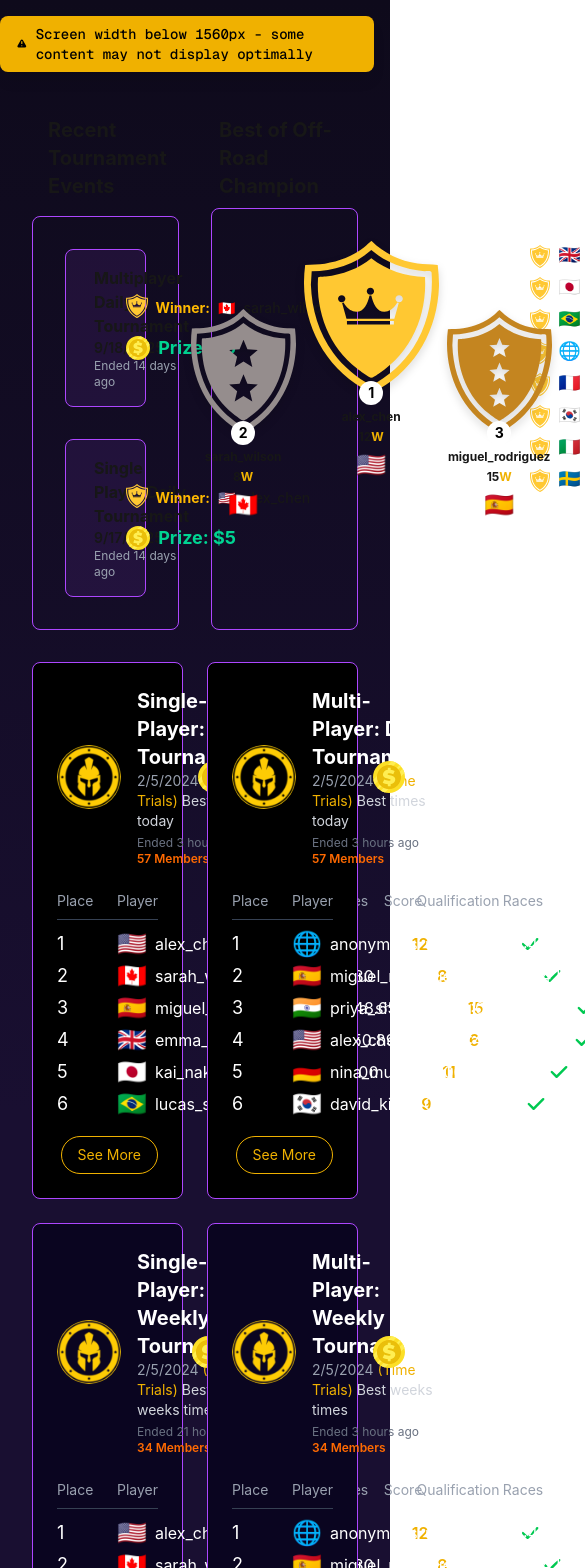
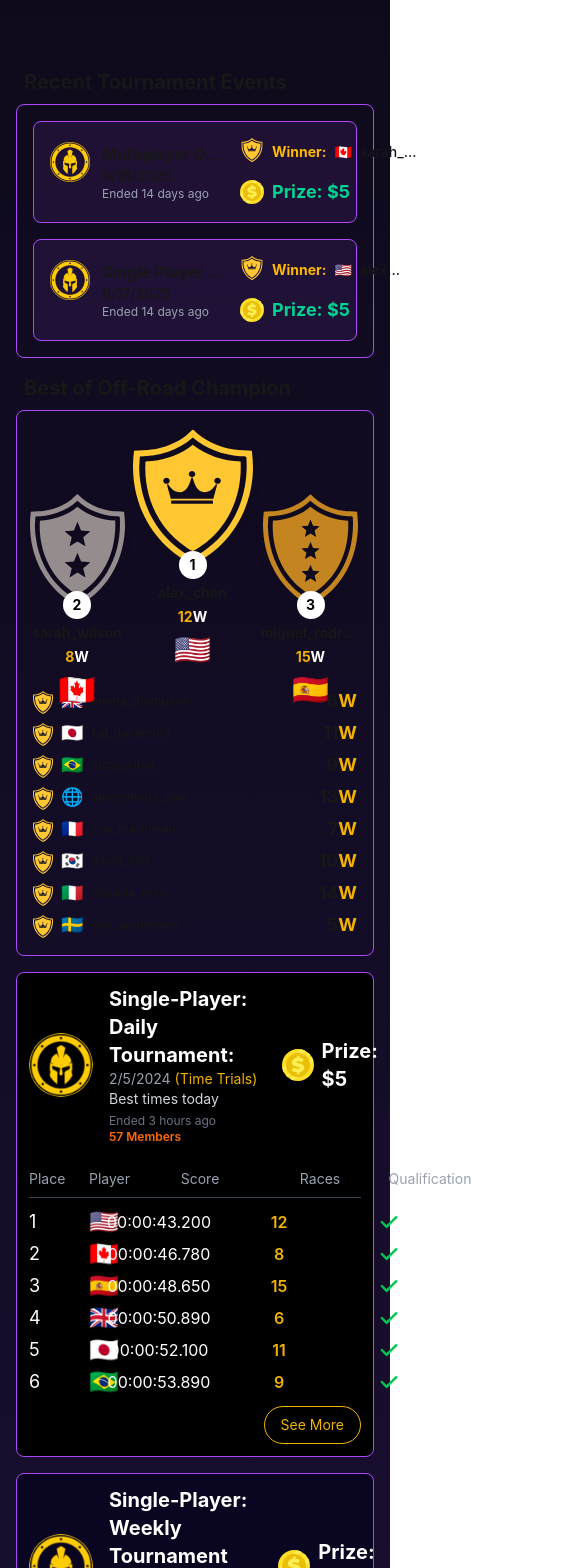
Before and after one commit to icedTet/offroad-champion-leaderboard, a Next.js app: page / in a window 390 px wide. Shown: the top 1568 px of the page, 585 px wide, since content can reach past the window. Built offline with nearby package versions, Linux system fonts and the light colour scheme.

Commit message:
fix mobile stretching

```diff
--- a/src/components/v2/AllTimeBest/Podium.tsx
+++ b/src/components/v2/AllTimeBest/Podium.tsx
@@ -40,10 +40,10 @@ export const Podium = ({ entries }: PodiumProps) => {
       <h4 className="text-xl font-bold font-family-inter pl-2 mb-2">
         Best of Off-Road Champion
       </h4>
-      <div className="border border-purple-500 rounded-lg p-8 font-family-inter flex-1">
-        <div className="flex items-start gap-8">
+      <div className="border border-purple-500 rounded-lg p-4 md:p-6 lg:p-8 font-family-inter flex-1">
+        <div className="flex flex-col lg:flex-row items-center lg:items-start gap-4 md:gap-6 lg:gap-8">
           {/* Podium Display */}
-          <div className="flex items-end justify-center gap-2 scale-100 w-max">
+          <div className="flex items-end justify-center gap-2 scale-100 w-max lg:w-auto">
             {podiumOrder.map((entry, idx) => {
               if (!entry) return null;
               const position = idx === 1 ? 1 : idx === 0 ? 2 : 3;
@@ -62,26 +62,30 @@ export const Podium = ({ entries }: PodiumProps) => {
                       alt={`Position ${position}`}
                       width={1.5 * (isFirst ? 90 : 70)}
                       height={1.5 * (isFirst ? 105 : 84)}
-                      className="drop-shadow-lg grow-0 shrink-0"
+                      className={`drop-shadow-lg grow-0 shrink-0 ${
+                        isFirst
+                          ? "w-[120px] h-[140px] md:w-[135px] md:h-[157px] lg:w-[90px] lg:h-[105px] xl:w-[120px] xl:h-[140px]"
+                          : "w-[95px] h-[114px] md:w-[105px] md:h-[126px] lg:w-[70px] lg:h-[84px] xl:w-[95px] xl:h-[114px]"
+                      }`}
                     />
                     {/* Position number bubble */}
-                    <div className="absolute -bottom-3 left-1/2 transform -translate-x-1/2 bg-white text-black rounded-full w-6 h-6 flex items-center justify-center text-sm font-bold">
+                    <div className="absolute -bottom-3 left-1/2 transform -translate-x-1/2 bg-white text-black rounded-full w-7 h-7 md:w-8 md:h-8 lg:w-6 lg:h-6 flex items-center justify-center text-sm font-bold">
                       {position}
                     </div>
                   </div>
 
                   {/* Username */}
-                  <div className="text-xs font-bold mb-1">
+                  <div className="text-sm md:text-base lg:text-xs font-bold mb-1 truncate max-w-[100px] md:max-w-[120px] lg:max-w-[80px]">
                     {entry.user.username}
                   </div>
                   {/* Number of Races */}
-                  <div className="text-xs font-bold mb-1">
-                    {entry.races.length}
-                    <span className="text-yellow-500">W</span>
+                  <div className="text-sm md:text-base lg:text-xs font-bold mb-1 truncate">
+                    <span className="text-yellow-500">{entry.races.length}</span>
+                    <span className="text-white">W</span>
                   </div>
 
                   {/* Flag */}
-                  <div className="text-2xl mb-1">
+                  <div className="text-3xl md:text-4xl lg:text-2xl mb-1">
                     {getCountryFlag(entry.user.countryCode)}
                   </div>
                 </div>
@@ -91,14 +95,14 @@ export const Podium = ({ entries }: PodiumProps) => {
 
           {/* Runner-ups list */}
           {runnerUps.length > 0 && (
-            <div className="flex flex-col space-y-1 flex-1">
+            <div className="flex flex-col space-y-1 flex-1 w-full lg:w-auto">
               {runnerUps.map((entry) => (
                 <div
                   key={entry.userId}
                   className="flex items-center justify-between"
                 >
-                  <div className="flex items-center gap-2">
-                    <div className="w-5 h-5">
+                  <div className="flex items-center gap-2 min-w-0 flex-1">
+                    <div className="w-5 h-5 flex-shrink-0">
                       <Image
                         src="/assets/winner.svg"
                         alt="Shield"
@@ -106,14 +110,14 @@ export const Podium = ({ entries }: PodiumProps) => {
                         height={20}
                       />
                     </div>
-                    <span className="text-lg">
+                    <span className="text-lg flex-shrink-0">
                       {getCountryFlag(entry.user.countryCode)}
                     </span>
-                    <span className="text-xs font-medium">
+                    <span className="text-xs font-medium truncate">
                       {entry.user.username}
                     </span>
                   </div>
-                  <div className="text-lg font-bold">
+                  <div className="text-lg font-bold flex-shrink-0">
                     {entry.races.length}
                     <span className="text-yellow-500">W</span>
                   </div>
--- a/src/components/v2/RecentEvents/RecentEvent.tsx
+++ b/src/components/v2/RecentEvents/RecentEvent.tsx
@@ -22,34 +22,34 @@ export const RecentEvent = (props: { event: TournamentEvent }) => {
             className={`w-10 h-10`}
           />
         </div>
-        <div className={`flex flex-col gap-0`}>
-          <h5 className={`font-bold text-base`}>{event.name}</h5>
-          <span className={`text-sm font-semibold`}>
+        <div className={`flex flex-col gap-0 min-w-0 flex-1`}>
+          <h5 className={`font-bold text-base truncate`}>{event.name}</h5>
+          <span className={`text-sm font-semibold truncate`}>
             {dayjs(event.startDate).format("M/D/YYYY")}
           </span>
-          <span className={`text-xs text-gray-400`}>
+          <span className={`text-xs text-gray-400 truncate`}>
             {new Date(event.endDate) > new Date() ? "Ends" : "Ended"}{" "}
             {dayjs(event.endDate).fromNow()}
           </span>
         </div>
       </div>
       <div className={`flex flex-col gap-4`}>
-        <div className={`flex flex-row gap-2 items-end `}>
+        <div className={`flex flex-row gap-2 items-end min-w-0`}>
           <img
             src="assets/winner.svg"
             alt="Winner Icon"
-            className={`w-6 h-6`}
+            className={`w-6 h-6 flex-shrink-0`}
           />
-          <span className={`text-sm font-bold text-amber-400`}>Winner:</span>
-          <div className={`flex flex-row gap-2 items-baseline`}>
-            <span className={`text-sm font-medium text-gray-400`}>
+          <span className={`text-sm font-bold text-amber-400 flex-shrink-0`}>Winner:</span>
+          <div className={`flex flex-row gap-2 items-baseline min-w-0 flex-1`}>
+            <span className={`text-sm font-medium text-gray-400 flex-shrink-0`}>
               {userDictionary[event.winningUserId ?? ""]?.countryCode
                 ? getUnicodeFlagIcon(
                     userDictionary[event.winningUserId ?? ""]?.countryCode ?? ""
                   )
                 : "🏳️"}
             </span>
-            <span className={`text-sm font-medium`}>
+            <span className={`text-sm font-medium truncate`}>
               {userDictionary[event.winningUserId ?? ""]?.username ?? "TBD"}
             </span>
           </div>
--- a/src/components/v2/RecentEvents/RecentEvents.tsx
+++ b/src/components/v2/RecentEvents/RecentEvents.tsx
@@ -6,11 +6,11 @@ export const RecentEvents = (props: { events: TournamentEvent[] }) => {
   const { events } = props;
   return (
     <div className={`flex flex-col h-full`}>
-      <h4 className="text-xl font-bold font-family-inter pl-4 mb-4">
+      <h4 className="text-xl font-bold font-family-inter pl-2 md:pl-3 lg:pl-4 mb-2 md:mb-3 lg:mb-4">
         Recent Tournament Events
       </h4>
       <div
-        className={`flex flex-col gap-8 border border-purple-500 p-8 rounded-lg font-family-inter flex-1`}
+        className={`flex flex-col gap-4 md:gap-6 lg:gap-8 border border-purple-500 p-4 md:p-6 lg:p-8 rounded-lg font-family-inter flex-1`}
       >
         {events.map((event) => (
           <RecentEvent key={event.id} event={event} />
--- a/src/components/v2/TournamentLeaderboard/LeaderboardRow.tsx
+++ b/src/components/v2/TournamentLeaderboard/LeaderboardRow.tsx
@@ -30,16 +30,16 @@ export const LeaderboardRow = ({
       <div className="text-white text-lg">{place}</div>
 
       {/* Player */}
-      <div className="flex items-center gap-2">
-        <span className="text-2xl">{getCountryFlag(countryCode)}</span>
-        <span className="text-white text-base">{username}</span>
+      <div className="flex items-center gap-2 min-w-0">
+        <span className="text-2xl flex-shrink-0">{getCountryFlag(countryCode)}</span>
+        <span className="text-white text-base truncate">{username}</span>
       </div>
 
       {/* Score */}
-      <div className="text-white text-base flex justify-center">{score}</div>
+      <div className="text-white text-base flex justify-center truncate">{score}</div>
 
       {/* Races */}
-      <div className="text-yellow-500 text-base flex justify-center font-semibold">
+      <div className="text-yellow-500 text-base flex justify-center font-semibold truncate">
         {races}
       </div>
 
--- a/src/components/v2/TournamentLeaderboard/TournamentLeaderboard.tsx
+++ b/src/components/v2/TournamentLeaderboard/TournamentLeaderboard.tsx
@@ -49,7 +49,7 @@ export const TournamentLeaderboard = ({
   const displayedEntries = entries.slice(0, initialDisplayCount);
 
   return (
-    <div className={`${backgroundColor} border border-purple-500 rounded-lg p-6 font-family-inter`}>
+    <div className={`${backgroundColor} border border-purple-500 rounded-lg p-3 md:p-4 lg:p-6 font-family-inter`}>
       <LeaderboardHeader
         title={title}
         date={date}
@@ -86,7 +86,7 @@ export const TournamentLeaderboard = ({
 
       {/* See More Button */}
       {entries.length > initialDisplayCount && (
-        <div className="flex justify-end mt-4">
+        <div className="flex justify-end mt-2 md:mt-3 lg:mt-4">
           <Link href={`/leaderboard/${leaderboardId}`}>
             <button className="text-yellow-500 border border-yellow-500 px-4 py-2 rounded-full text-sm hover:bg-yellow-500 hover:text-black transition-colors font-family-inter">
               See More
--- a/src/pages/index.tsx
+++ b/src/pages/index.tsx
@@ -7,7 +7,6 @@ import { TournamentLeaderboard } from "../components/v2/TournamentLeaderboard/To
 import { dailyTournamentEntries } from "../utils/types/dummy/daily";
 import { multiplayerTournamentEntries } from "../utils/types/dummy/dailymulti";
 import { userDictionary, mergeUsers } from "../utils/types/user";
-import { useEffect, useState } from "react";
 
 const geistSans = Geist({
   variable: "--font-geist-sans",
@@ -20,18 +19,6 @@ const geistMono = Geist_Mono({
 });
 
 export default function Home() {
-  const [showWarning, setShowWarning] = useState(false);
-
-  useEffect(() => {
-    const checkWidth = () => {
-      setShowWarning(window.innerWidth < 1560);
-    };
-
-    checkWidth();
-    window.addEventListener("resize", checkWidth);
-    return () => window.removeEventListener("resize", checkWidth);
-  }, []);
-
   // Merge entries with user data and sort by fastest time
   const mergedSingleEntries = mergeUsers(dailyTournamentEntries, userDictionary);
   const sortedSingleEntries = mergedSingleEntries
@@ -51,7 +38,7 @@ export default function Home() {
 
   return (
     <div
-      className={`${geistSans.className} ${geistMono.className} font-sans grid grid-rows-[20px_1fr_20px] items-start justify-items-center min-h-screen p-8 pb-20 gap-16 sm:p-20 relative`}
+      className={`${geistSans.className} ${geistMono.className} font-sans grid grid-rows-[20px_1fr_20px] items-start justify-items-center min-h-screen p-4 pb-12 gap-8 md:p-6 md:pb-16 md:gap-12 lg:p-8 lg:pb-20 lg:gap-16 relative`}
     >
       {/* Background Gradient */}
       <svg className="absolute inset-0 w-full h-full -z-10" viewBox="0 0 2906 3521" fill="none" xmlns="http://www.w3.org/2000/svg" preserveAspectRatio="xMidYMid slice">
@@ -64,27 +51,17 @@ export default function Home() {
         </defs>
       </svg>
 
-      {/* Screen Width Warning */}
-      {showWarning && (
-        <div className="fixed top-4 right-4 bg-yellow-500 text-black px-4 py-2 rounded-lg shadow-lg z-50 flex items-center gap-2">
-          <svg className="w-5 h-5" fill="currentColor" viewBox="0 0 20 20">
-            <path fillRule="evenodd" d="M8.257 3.099c.765-1.36 2.722-1.36 3.486 0l5.58 9.92c.75 1.334-.213 2.98-1.742 2.98H4.42c-1.53 0-2.493-1.646-1.743-2.98l5.58-9.92zM11 13a1 1 0 11-2 0 1 1 0 012 0zm-1-8a1 1 0 00-1 1v3a1 1 0 002 0V6a1 1 0 00-1-1z" clipRule="evenodd" />
-          </svg>
-          <span className="text-sm font-medium">Screen width below 1560px - some content may not display optimally</span>
-        </div>
-      )}
-
-      <main className="flex flex-col gap-8 row-start-2 max-w-7xl w-full">
+      <main className="flex flex-col gap-4 md:gap-6 lg:gap-8 row-start-2 max-w-7xl w-full">
         {/* Top Section - Recent Events and Podium */}
-        <div className="grid grid-cols-2 gap-8 items-stretch">
+        <div className="grid grid-cols-1 lg:grid-cols-2 gap-4 md:gap-6 lg:gap-8 items-stretch">
           <RecentEvents events={dummyEvents} />
           <Podium entries={sortedSingleEntries} />
         </div>
 
         {/* Tournament Leaderboards - 2x3 Grid */}
-        <div className="grid grid-cols-2 gap-6">
+        <div className="grid grid-cols-1 lg:grid-cols-2 gap-4 md:gap-5 lg:gap-6">
           {/* Single-Player Column */}
-          <div className="flex flex-col gap-6">
+          <div className="flex flex-col gap-4 md:gap-5 lg:gap-6">
             <TournamentLeaderboard
               title="Single-Player: Daily Tournament:"
               date="2/5/2024"
@@ -126,7 +103,7 @@ export default function Home() {
           </div>
 
           {/* Multi-Player Column */}
-          <div className="flex flex-col gap-6">
+          <div className="flex flex-col gap-4 md:gap-5 lg:gap-6">
             <TournamentLeaderboard
               title="Multi-Player: Daily Tournament:"
               date="2/5/2024"
--- a/src/pages/leaderboard/[id].tsx
+++ b/src/pages/leaderboard/[id].tsx
@@ -1,10 +1,8 @@
 "use client";
-import { useRouter } from "next/router";
 import { ContestInfo } from "@/components/LeaderboardDetail/ContestInfo";
 import { StandingsRow } from "@/components/LeaderboardDetail/StandingsRow";
 import { dailyTournamentEntries } from "@/utils/types/dummy/daily";
 import { userDictionary, mergeUsers } from "@/utils/types/user";
-import { useEffect, useState } from "react";
 
 const trackNames: Record<string, string> = {
   track1: "Mountain Trace",
@@ -22,21 +20,6 @@ const trackNames: Record<string, string> = {
 };
 
 export default function LeaderboardDetail() {
-  const router = useRouter();
-  const _id = router.query.id;
-
-  const [showWarning, setShowWarning] = useState(false);
-
-  useEffect(() => {
-    const checkWidth = () => {
-      setShowWarning(window.innerWidth < 1560);
-    };
-
-    checkWidth();
-    window.addEventListener("resize", checkWidth);
-    return () => window.removeEventListener("resize", checkWidth);
-  }, []);
-
   // Merge and sort entries
   const mergedEntries = mergeUsers(dailyTournamentEntries, userDictionary);
   const sortedEntries = mergedEntries
@@ -68,47 +51,33 @@ export default function LeaderboardDetail() {
   const winner = sortedEntries[0];
 
   return (
-    <div className="min-h-screen bg-[#0B0A1B] p-8 font-family-inter relative">
-      {/* Screen Width Warning */}
-      {showWarning && (
-        <div className="fixed top-4 right-4 bg-yellow-500 text-black px-4 py-2 rounded-lg shadow-lg z-50 flex items-center gap-2">
-          <svg className="w-5 h-5" fill="currentColor" viewBox="0 0 20 20">
-            <path
-              fillRule="evenodd"
-              d="M8.257 3.099c.765-1.36 2.722-1.36 3.486 0l5.58 9.92c.75 1.334-.213 2.98-1.742 2.98H4.42c-1.53 0-2.493-1.646-1.743-2.98l5.58-9.92zM11 13a1 1 0 11-2 0 1 1 0 012 0zm-1-8a1 1 0 00-1 1v3a1 1 0 002 0V6a1 1 0 00-1-1z"
-              clipRule="evenodd"
-            />
-          </svg>
-          <span className="text-sm font-medium">Screen width below 1560px - some content may not display optimally</span>
-        </div>
-      )}
-
+    <div className="min-h-screen bg-[#0B0A1B] p-3 md:p-6 lg:p-8 font-family-inter relative">
       <div className="max-w-7xl mx-auto">
         {/* Header */}
-        <div className="mb-8">
-          <div className="flex items-start justify-between mb-4">
-            <div>
-              <h1 className="text-4xl font-bold text-orange-500 mb-2">
+        <div className="mb-4 md:mb-6 lg:mb-8">
+          <div className="flex flex-col lg:flex-row items-start justify-between gap-4 mb-4">
+            <div className="flex-1">
+              <h1 className="text-2xl lg:text-4xl font-bold text-orange-500 mb-2">
                 Single Player Daily Tournament
               </h1>
-              <p className="text-xl text-white mb-2">2/5/2025</p>
+              <p className="text-lg lg:text-xl text-white mb-2">2/5/2025</p>
               <p className="text-gray-400 text-sm">
                 All contestants must complete at least 10 levels to qualify.
               </p>
               <p className="text-gray-400 text-sm">Best race time of the day wins.</p>
             </div>
 
-            <div className="flex gap-8">
-              <div className="text-right">
+            <div className="flex gap-4 lg:gap-8 w-full lg:w-auto">
+              <div className="text-left lg:text-right flex-1 lg:flex-none">
                 <div className="text-gray-400 text-sm mb-1">Prize Pool</div>
                 <div className="flex items-center gap-2">
-                  <img src="/assets/coin.svg" alt="Prize" className="w-8 h-8" />
-                  <span className="text-white text-2xl font-bold">5 USD</span>
+                  <img src="/assets/coin.svg" alt="Prize" className="w-6 h-6 lg:w-8 lg:h-8" />
+                  <span className="text-white text-xl lg:text-2xl font-bold">5 USD</span>
                 </div>
               </div>
-              <div className="text-right">
+              <div className="text-left lg:text-right flex-1 lg:flex-none">
                 <div className="text-gray-400 text-sm mb-1">Players</div>
-                <div className="text-orange-500 text-2xl font-bold">{sortedEntries.length}</div>
+                <div className="text-orange-500 text-xl lg:text-2xl font-bold">{sortedEntries.length}</div>
               </div>
             </div>
           </div>
@@ -128,9 +97,9 @@ export default function LeaderboardDetail() {
         />
 
         {/* Standings */}
-        <div className="mb-6">
-          <h2 className="text-2xl font-bold text-white mb-4">Standings</h2>
-          <div className="grid grid-cols-[80px_1fr_100px_100px_140px] items-center mb-4 px-4">
+        <div className="mb-4 md:mb-6">
+          <h2 className="text-xl lg:text-2xl font-bold text-white mb-3 md:mb-4">Standings</h2>
+          <div className="hidden lg:grid grid-cols-[80px_1fr_100px_100px_140px] items-center mb-4 px-2 md:px-4">
             <div className="text-gray-400 text-sm text-center"></div>
             <div className="text-gray-400 text-sm">Race</div>
             <div className="text-gray-400 text-sm text-center">Qualify</div>
@@ -138,7 +107,7 @@ export default function LeaderboardDetail() {
             <div className="text-gray-400 text-sm text-center">Best time</div>
           </div>
 
-          <div className="space-y-3">
+          <div className="space-y-2 md:space-y-3">
             {sortedEntries.map((entry, index) => (
               <StandingsRow
                 key={entry.userId}
@@ -156,8 +125,8 @@ export default function LeaderboardDetail() {
           </div>
         </div>
 
-        {/* Calendar Placeholder */}
-        <div className="fixed bottom-8 right-8 bg-purple-900/50 border border-purple-500 rounded-lg p-4 backdrop-blur-sm">
+        {/* Calendar Placeholder - Hidden on mobile */}
+        <div className="hidden lg:block fixed bottom-8 right-8 bg-purple-900/50 border border-purple-500 rounded-lg p-4 backdrop-blur-sm">
           <div className="text-red-500 text-sm mb-2 flex items-center gap-2">
             <div className="w-3 h-3 bg-red-500 rounded-full"></div>
             Ended 13 hours ago
```
Also changed, not shown: src/components/LeaderboardDetail/ContestInfo.tsx (+4 -4 lines), src/components/LeaderboardDetail/StandingsRow.tsx (+12 -12 lines), src/pages/leaderboards/[leaderboard].tsx (+12 -12 lines).
